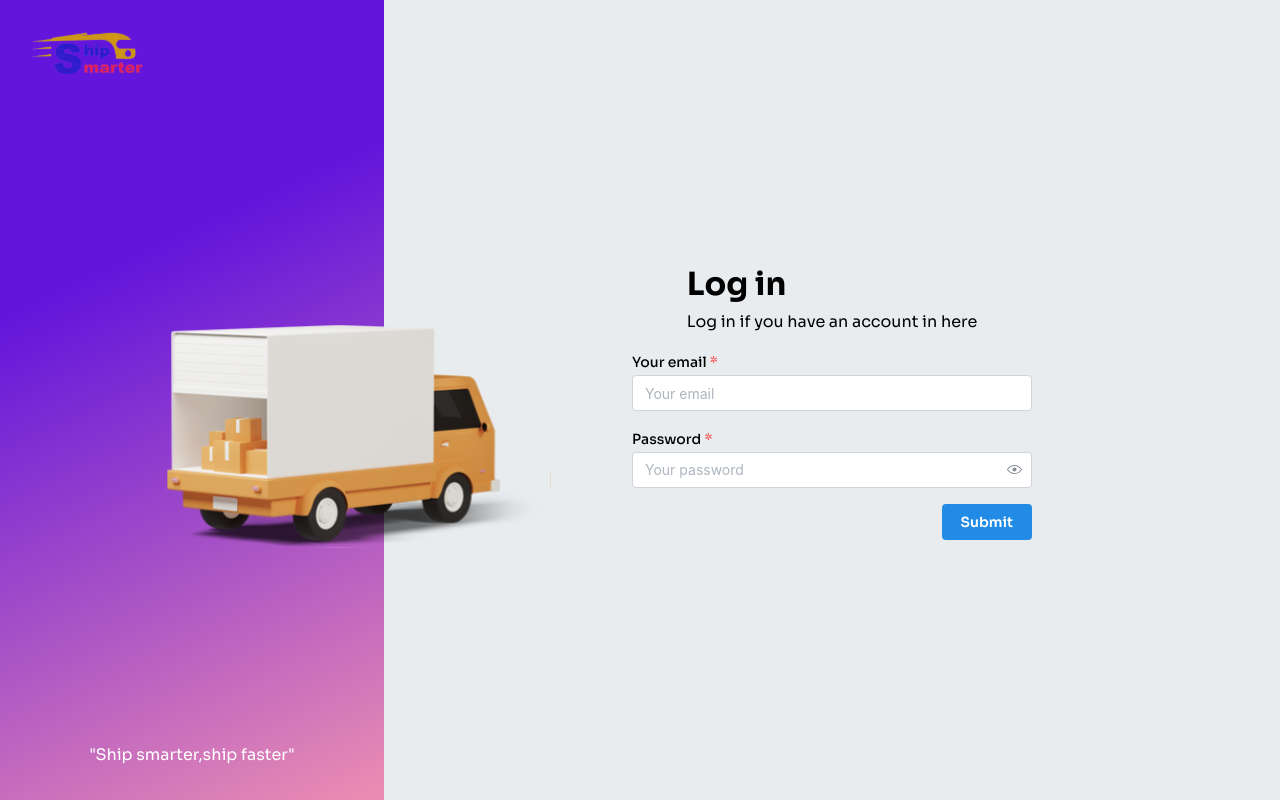
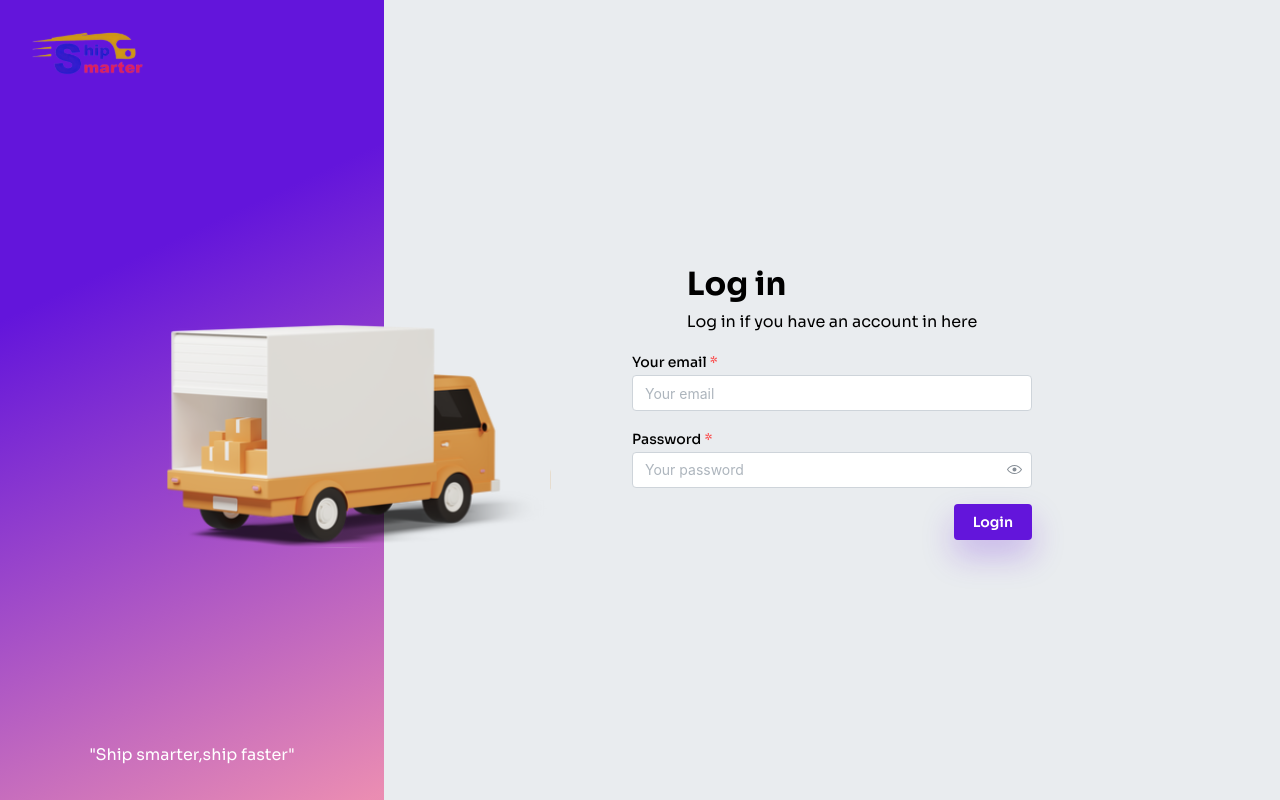
Before and after one commit to FairyPenguin/shipping-project, a React (Vite) app: page /login in a window 1280 px wide. Built offline with nearby package versions, Linux system fonts and the light colour scheme.

Commit message:
Login Form

```diff
--- a/src/components/LoginForm/LoginForm.module.css
+++ b/src/components/LoginForm/LoginForm.module.css
@@ -0,0 +1,4 @@
+.button {
+  background: #6315db;
+  box-shadow: 0px 16px 32px 0px #6315db40;
+}
--- a/src/components/LoginForm/LoginForm.tsx
+++ b/src/components/LoginForm/LoginForm.tsx
@@ -1,3 +1,4 @@
+import styles from "./LoginForm.module.css"
 import { useForm, isNotEmpty, isEmail, isInRange, hasLength, matches } from '@mantine/form';
 import { Button, Group, TextInput, PasswordInput, Box } from '@mantine/core';
 
@@ -40,7 +41,7 @@ export default function LoginForm() {
 
 
             <Group justify="flex-end" mt="md">
-                <Button type="submit">Submit</Button>
+                <Button className={styles["button"]} type="submit">Login</Button>
             </Group>
         </Box>
     );
```
